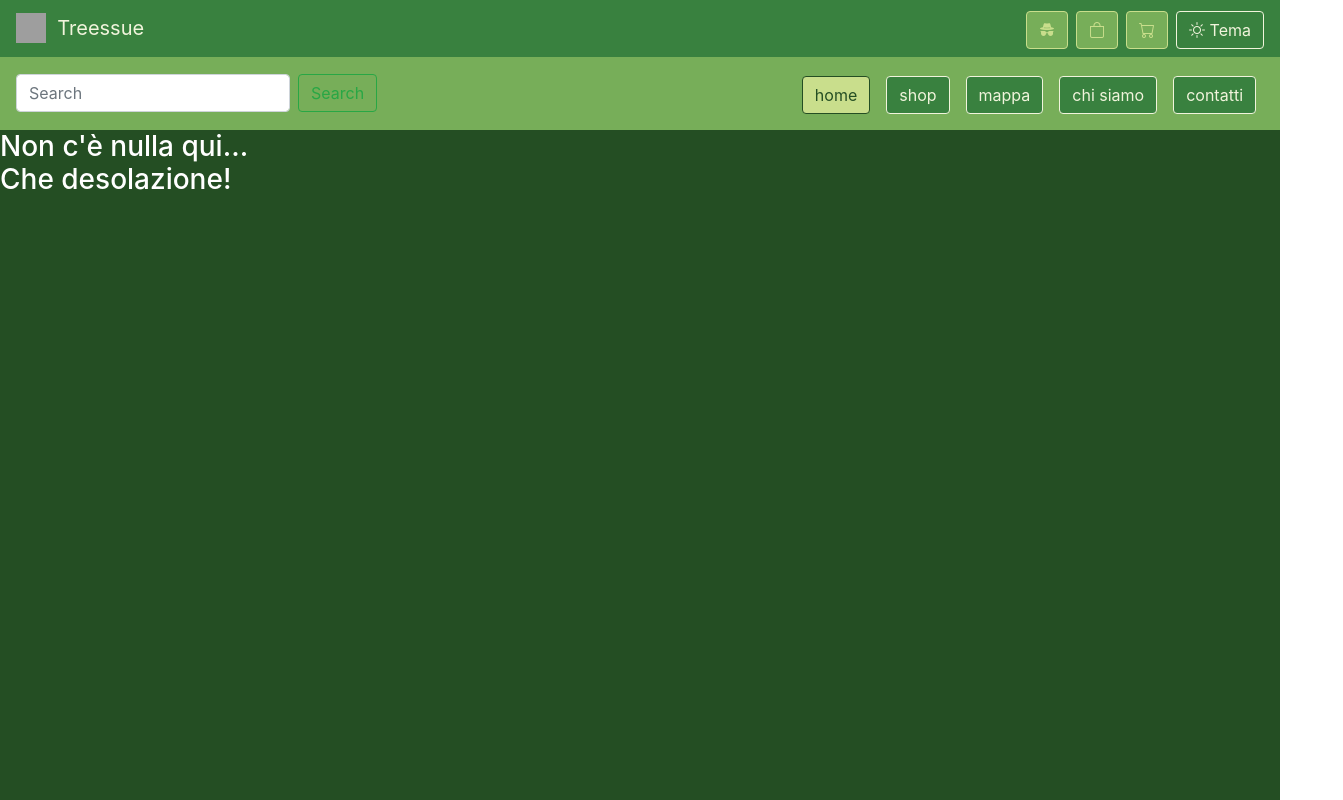
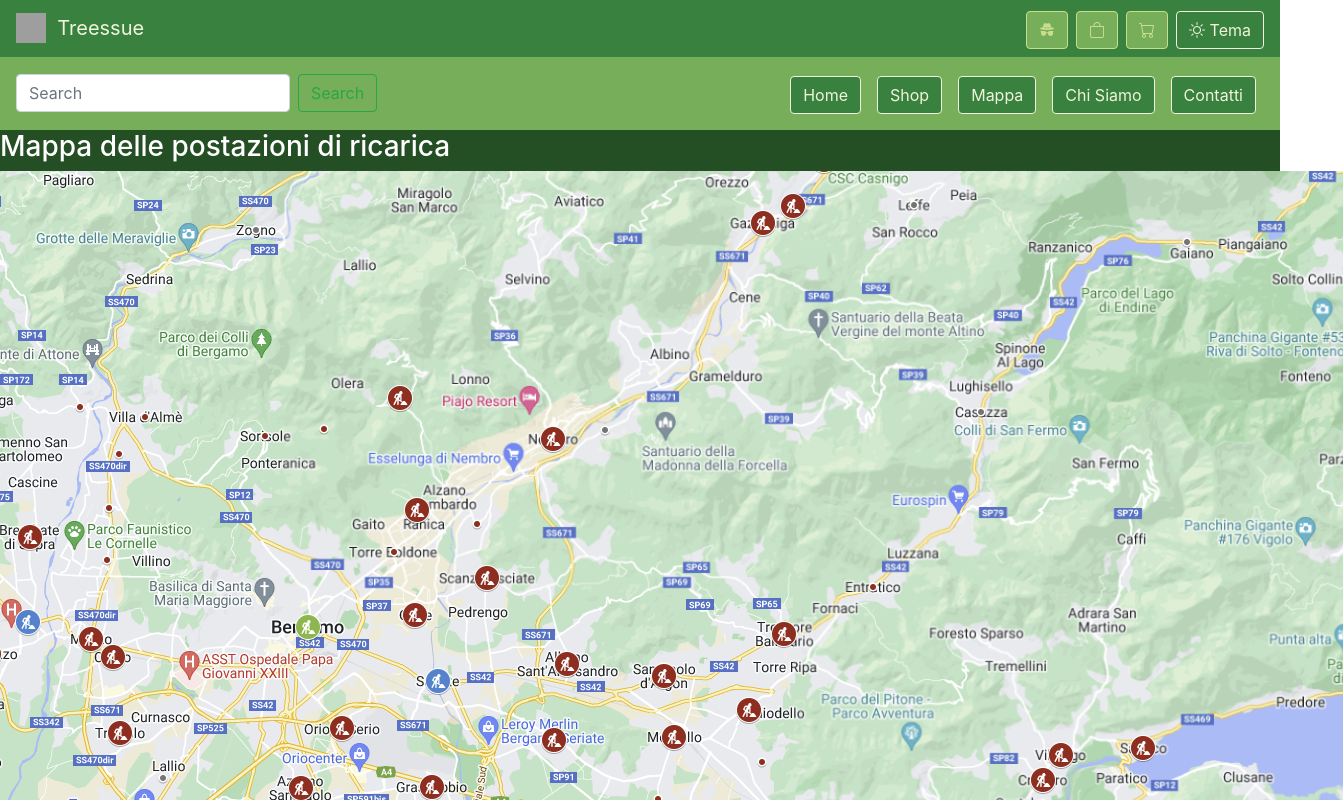
Before and after one commit to AiutoPcAmico/frontend-tressuee, a React (Create React App) app: page /maps in a window 1280 px wide. Shown: the top 800 px of the page, 1343 px wide, since content can reach past the window. Built offline with nearby package versions, Linux system fonts and the light colour scheme; grey boxes are pictures that could not be loaded.

Commit message:
Extracted Navigation Button for secondary NavBar, added fake towerMap, added routes to all buttons

```diff
--- a/src/App.js
+++ b/src/App.js
@@ -4,9 +4,11 @@ import { DarkModeContext } from "./theme/DarkModeContext";
 import { UnderNavBar } from "./navbar/underNavbar.js";
 import { HomePages } from "./pages/homePages.js";
 import { ContactForm } from "./pages/ContactForm.js";
-import { BrowserRouter, Route, Routes } from "react-router-dom";
+import { Route, Routes, Navigate } from "react-router-dom";
 import { Error404 } from "./pages/error404";
 import { FirstNavbar } from "./navbar/firstNavbar";
+import { ListProducts } from "./pages/listProducts";
+import { TowersMap } from "./pages/towersMap";
 
 function App() {
   const { darkMode } = useContext(DarkModeContext);
@@ -47,7 +49,10 @@ Search
       <Routes>
 
         <Route index element={<HomePages />} />
-        <Route path="/contact" element={<ContactForm />} />
+        <Route path="/home" element={<Navigate replace to="/" />} />
+        <Route path="/contacts" element={<ContactForm />} />
+        <Route path="/shop" element={<ListProducts />} />
+        <Route path="/maps" element={<TowersMap />} />
         <Route path="/*" element={<Error404 />} />
 
       </Routes>
--- /dev/null
+++ b/src/components/navigationButton.js
@@ -0,0 +1,33 @@
+import { useContext } from "react";
+import { DarkModeContext } from "../theme/DarkModeContext";
+import { useNavigate } from "react-router-dom";
+
+function NavigationButton({ setSelezionato, selezionato, buttonText, goToPage }) {
+    const { darkMode } = useContext(DarkModeContext);
+    const navigate = useNavigate();
+
+
+    return (
+
+        <li class="nav-item nav-link">
+            <button
+                type="button"
+                className={
+                    selezionato === buttonText
+                        ? "btn btn-outline-success " +
+                        (darkMode ? "nav2buttonselectedl" : "nav2buttonselected")
+                        : "btn btn-outline-success " +
+                        (darkMode ? "nav2buttonl" : "nav2button")
+                }
+                onClick={() => {
+                    setSelezionato(buttonText)
+                    navigate(goToPage);
+                }}
+            >
+                {buttonText}
+            </button>
+        </li>
+    )
+}
+
+export { NavigationButton }
--- /dev/null
+++ b/src/components/searchBar.js
@@ -0,0 +1,20 @@
+function SearchBar() {
+    return (
+
+        <div className="navbar-nav mr-auto header_center">
+            <form class="form-inline my-2 my-lg-0 ">
+                <input
+                    class="form-control mr-sm-2"
+                    type="search"
+                    placeholder="Search"
+                    aria-label="Search"
+                />
+                <button class="btn btn-outline-success my-2 my-sm-0" type="submit">
+                    Search
+                </button>
+            </form>
+        </div>
+    )
+}
+
+export { SearchBar }
--- a/src/navbar/firstNavbar.js
+++ b/src/navbar/firstNavbar.js
@@ -1,13 +1,16 @@
 import { useContext } from "react";
 import { DarkModeContext } from "../theme/DarkModeContext";
 import logo from "../img/logo.png";
+import { useNavigate } from "react-router-dom";
 
 function FirstNavbar({ selezionato, setSelezionato }) {
     const { darkMode, toggleDarkMode } = useContext(DarkModeContext);
+    const navigate = useNavigate();
 
     const click = (bott) => {
         setSelezionato(bott);
         //if(bott=='home')
+        navigate(`/${bott}`)
     };
 
     return (
@@ -19,7 +22,7 @@ function FirstNavbar({ selezionato, setSelezionato }) {
         >
             <a
                 className={"navbar-brand " + (darkMode ? "testolight" : "testodark")}
-                href="#"
+                href="/"
             >
                 <img
                     src={logo}
@@ -30,6 +33,7 @@ function FirstNavbar({ selezionato, setSelezionato }) {
                 />
                 &nbsp;&nbsp;Treessue
             </a>
+
             <ul className=" navbar-nav ml-auto mt-2 mt-lg-0 upper-navbar">
                 <li className="nav-item ">
                     <button
@@ -47,6 +51,8 @@ function FirstNavbar({ selezionato, setSelezionato }) {
                         <i class="bi bi-incognito"></i>
                     </button>
                 </li>
+
+
                 <li class="nav-item ml-2">
                     <button
                         className={
@@ -64,6 +70,7 @@ function FirstNavbar({ selezionato, setSelezionato }) {
                     </button>
                 </li>
 
+
                 <li class="nav-item ml-2">
                     <button
                         className={
@@ -80,6 +87,8 @@ function FirstNavbar({ selezionato, setSelezionato }) {
                         <i class="bi bi-cart"></i>
                     </button>
                 </li>
+
+
                 <li class="nav-item ml-2">
                     <button
                         className=" btn btn-outline-success nav2button"
--- a/src/navbar/underNavbar.js
+++ b/src/navbar/underNavbar.js
@@ -1,17 +1,9 @@
-import { useContext } from "react";
-import { DarkModeContext } from "../theme/DarkModeContext";
-import { useNavigate } from "react-router-dom";
+
+import { NavigationButton } from "../components/navigationButton";
+import { SearchBar } from "../components/searchBar";
+
 
 function UnderNavBar({ selezionato, setSelezionato }) {
-  const { darkMode } = useContext(DarkModeContext);
-  const navigate = useNavigate();
-
-
-
-  const click = (bott) => {
-    setSelezionato(bott);
-    navigate(`/${bott}`)
-  };
 
   return (
     <nav class="navbar navbar-expand-lg navbar-light navbar-lightgreen">
@@ -26,122 +18,51 @@ function UnderNavBar({ selezionato, setSelezionato }) {
       >
         <span class="navbar-toggler-icon"></span>
       </button>
+
       <div class="collapse navbar-collapse" id="navbarTogglerDemo01">
-        <div className="navbar-nav mr-auto header_center">
-          <form class="form-inline my-2 my-lg-0 ">
-            <input
-              class="form-control mr-sm-2"
-              type="search"
-              placeholder="Search"
-              aria-label="Search"
-            />
-            <button class="btn btn-outline-success my-2 my-sm-0" type="submit">
-              Search
-            </button>
-          </form>
-        </div>
+
+        <SearchBar></SearchBar>
 
         <ul class="navbar-nav ml-auto mt-2 mt-lg-0 header_center">
-          <li class="nav-item">
-            <a class="nav-link" href="/">
-              <button
-                type="button"
-                className={
-                  selezionato === "home"
-                    ? "btn btn-outline-success " +
-                    (darkMode ? "nav2buttonselectedl" : "nav2buttonselected")
-                    : "btn btn-outline-success " +
-                    (darkMode ? "nav2buttonl" : "nav2button")
-                }
-                onClick={() => {
-                  click("home");
-                }}
-              >
-                home
-              </button>
-            </a>
-          </li>
 
-          <li class="nav-item">
-            <a class="nav-link" href="#">
-              <button
-                type="button"
-                className={
-                  selezionato === "shop"
-                    ? "btn btn-outline-success " +
-                    (darkMode ? "nav2buttonselectedl" : "nav2buttonselected")
-                    : "btn btn-outline-success " +
-                    (darkMode ? "nav2buttonl" : "nav2button")
-                }
-                onClick={() => {
-                  click("shop");
-                }}
-              >
-                shop
-              </button>
-            </a>
-          </li>
+          <NavigationButton
+            buttonText={"Home"}
+            goToPage={"/"}
+            selezionato={selezionato}
+            setSelezionato={setSelezionato}
+          />
 
-          <li class="nav-item">
-            <a class="nav-link" href="#">
-              <button
-                type="button"
-                className={
-                  selezionato === "mappa"
-                    ? "btn btn-outline-success " +
-                    (darkMode ? "nav2buttonselectedl" : "nav2buttonselected")
-                    : "btn btn-outline-success " +
-                    (darkMode ? "nav2buttonl" : "nav2button")
-                }
-                onClick={() => {
-                  click("mappa");
-                }}
-              >
-                mappa
-              </button>
-            </a>
-          </li>
-          <li class="nav-item">
-            <a class="nav-link" href="#">
-              <button
-                type="button"
-                className={
-                  selezionato === "chi"
-                    ? "btn btn-outline-success " +
-                    (darkMode ? "nav2buttonselectedl" : "nav2buttonselected")
-                    : "btn btn-outline-success " +
-                    (darkMode ? "nav2buttonl" : "nav2button")
-                }
-                onClick={() => {
-                  click("chi");
-                }}
-              >
-                chi siamo
-              </button>
-            </a>
-          </li>
-          <li class="nav-item">
-            <a class="nav-link" href="/contact">
-              <button
-                type="button"
-                className={
-                  selezionato === "contatti"
-                    ? "btn btn-outline-success " +
-                    (darkMode ? "nav2buttonselectedl" : "nav2buttonselected")
-                    : "btn btn-outline-success " +
-                    (darkMode ? "nav2buttonl" : "nav2button")
-                }
-                onClick={() => {
-                  click("contatti");
-                }}
-              >
-                contatti
-              </button>
-            </a>
-          </li>
+          <NavigationButton
+            buttonText={"Shop"}
+            goToPage={"/shop"}
+            selezionato={selezionato}
+            setSelezionato={setSelezionato}
+          />
+
+          <NavigationButton
+            buttonText={"Mappa"}
+            goToPage={"/maps"}
+            selezionato={selezionato}
+            setSelezionato={setSelezionato}
+          />
+
+          <NavigationButton
+            buttonText={"Chi Siamo"}
+            goToPage={"/about"}
+            selezionato={selezionato}
+            setSelezionato={setSelezionato}
+          />
+
+          <NavigationButton
+            buttonText={"Contatti"}
+            goToPage={"/contacts"}
+            selezionato={selezionato}
+            setSelezionato={setSelezionato}
+          />
+
         </ul>
       </div>
-    </nav>
+    </nav >
   );
 }
 
--- /dev/null
+++ b/src/pages/towersMap.js
@@ -0,0 +1,12 @@
+import towerMapFake from '../img/maps_placeholder.png'
+
+function TowersMap() {
+    return (
+        <div>
+            <h3>Mappa delle postazioni di ricarica</h3>
+            <img alt="refiller map" src={towerMapFake}></img>
+        </div>
+    )
+}
+
+export { TowersMap }
```
Also changed, not shown: src/img/maps_placeholder.png (added).
